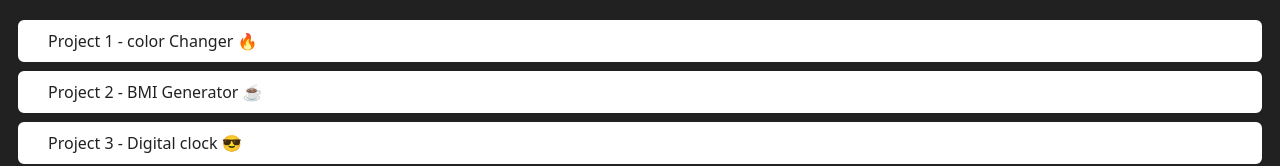
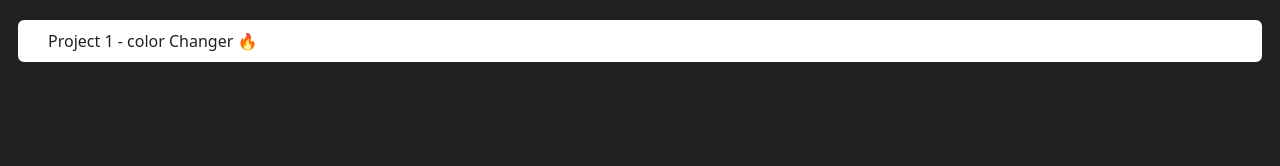
Before and after one commit to Ranjeet0302Singh/js-projects, a plain HTML site: page index.html in a window 1280 px wide. Shown: the part 125-291 px from the top of the page. Drawn offline with Linux system fonts and the light colour scheme.

Commit message:
startting of first project

```diff
--- a/index.html
+++ b/index.html
@@ -22,7 +22,7 @@
         <a class="project-link" style="" href="./1-colorChanger/index.html"
           >Project 1 - color Changer 🔥</a
         >
-        <a class="project-link" href="./2-BMICalculator/index.html"
+        <!-- <a class="project-link" href="./2-BMICalculator/index.html"
           >Project 2 - BMI Generator ☕️</a
         >
         <a class="project-link" href="./3-DigitalClock/index.html"
@@ -66,7 +66,7 @@
         </a>
         <a class="project-link" href="./16-debounce/index.html"
           >Project 16 - Debouncing 🏀
-        </a>
+        </a> -->
       </div>
     </main>
   </body>
```
